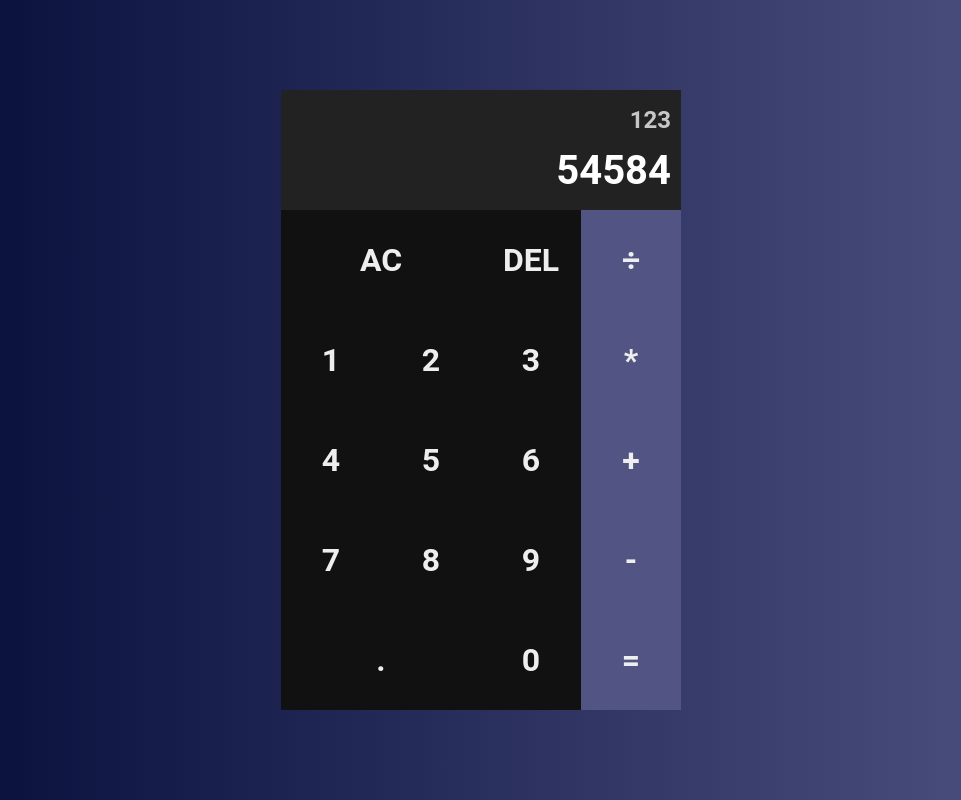
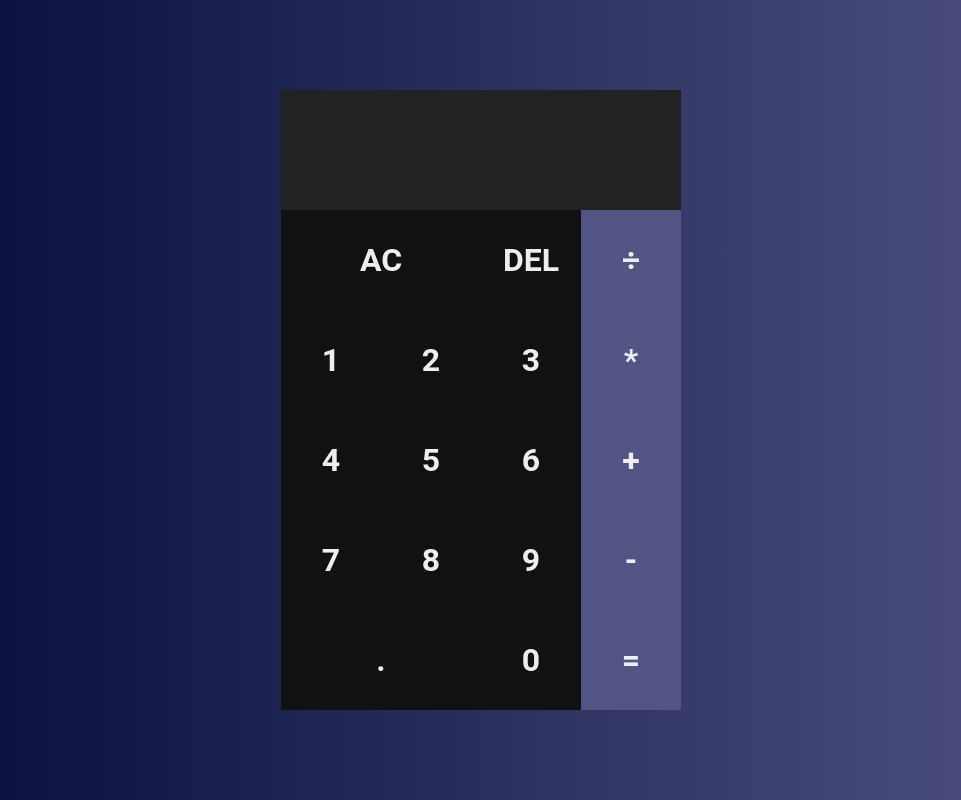
Before and after one commit to mtaurelio/Calculadora, a plain HTML site: page index.html in a window 1280 px wide. Both pictures are taken after a click on the button "AC". Shown: the whole page, without its empty margins (159-1120 px from the left). Drawn offline with Linux system fonts and the light colour scheme.

Commit message:
Inicio do codigo Js

```diff
--- a/index.html
+++ b/index.html
@@ -10,8 +10,8 @@
 <body>
   <div class="container-principal">
     <div class="conteudo">
-      <div class="operando">123</div>
-      <div class="current">54584</div>
+      <div data-operando class="operando">123</div>
+      <div data-current class="current">54584</div>
     </div>
     <button data-all-clear class="span-two">AC</button>
     <button data-delete>DEL</button>
--- a/script.js
+++ b/script.js
@@ -0,0 +1,33 @@
+const botoes = document.querySelectorAll("[data-number]");
+const operador = document.querySelectorAll("[data-operator]");
+const igual = document.querySelector("[data-equals]"); // Apenas um botão
+const dellete = document.querySelector("[data-delete]");
+const limpar = document.querySelector("[data-all-clear]"); // Apenas um botão
+const currentText = document.querySelector("[data-current]"); // Apenas um elemento
+const operandoText = document.querySelector("[data-operando]"); // Apenas um elemento
+
+class Calculo {
+  constructor(currentText, operandoText) {
+    this.currentText = currentText;
+    this.operandoText = operandoText;
+  }
+
+  limpar() {
+    this.currentText.innerText = ""; // Limpa o display corretamente
+    this.operandoText.innerText = ""; // Limpa o operando
+    this.operador = undefined;
+  }
+
+  updateDisplay() {
+    // Apenas exibe o conteúdo atualizado (mas já limpamos no método limpar)
+    this.operandoText.innerText = this.operandoText.innerText;
+    this.currentText.innerText = this.currentText.innerText;
+  }
+}
+
+const calculo = new Calculo(currentText, operandoText);
+
+limpar.addEventListener("click", () => {
+  calculo.limpar();
+  calculo.updateDisplay();
+});
```
